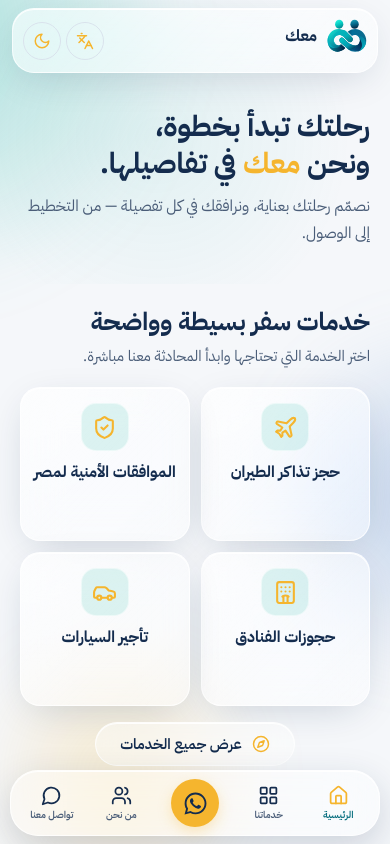
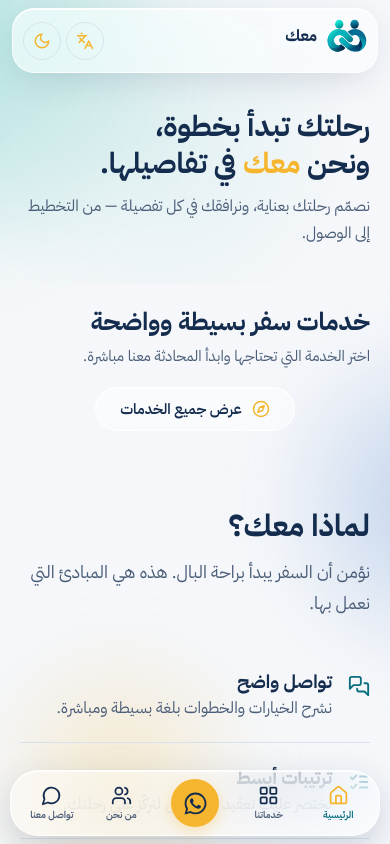
Before and after one commit to khwy1d/Maak, a React (Vite) app: page / in a window 390 px wide. Shown: the top 844 px of the page. Built offline with nearby package versions, Linux system fonts and the light colour scheme.

Commit message:
Hide homepage featured service cards on mobile

```diff
--- a/src/styles/global.css
+++ b/src/styles/global.css
@@ -820,3 +820,11 @@ body { background: transparent; }
     grid-template-columns: minmax(0, 1fr) !important;
   }
 }
+
+
+/* Hide only the four featured service cards on the homepage on small screens. */
+@media (max-width: 699px) {
+  .home-services-section > .container > .services {
+    display: none;
+  }
+}
```
